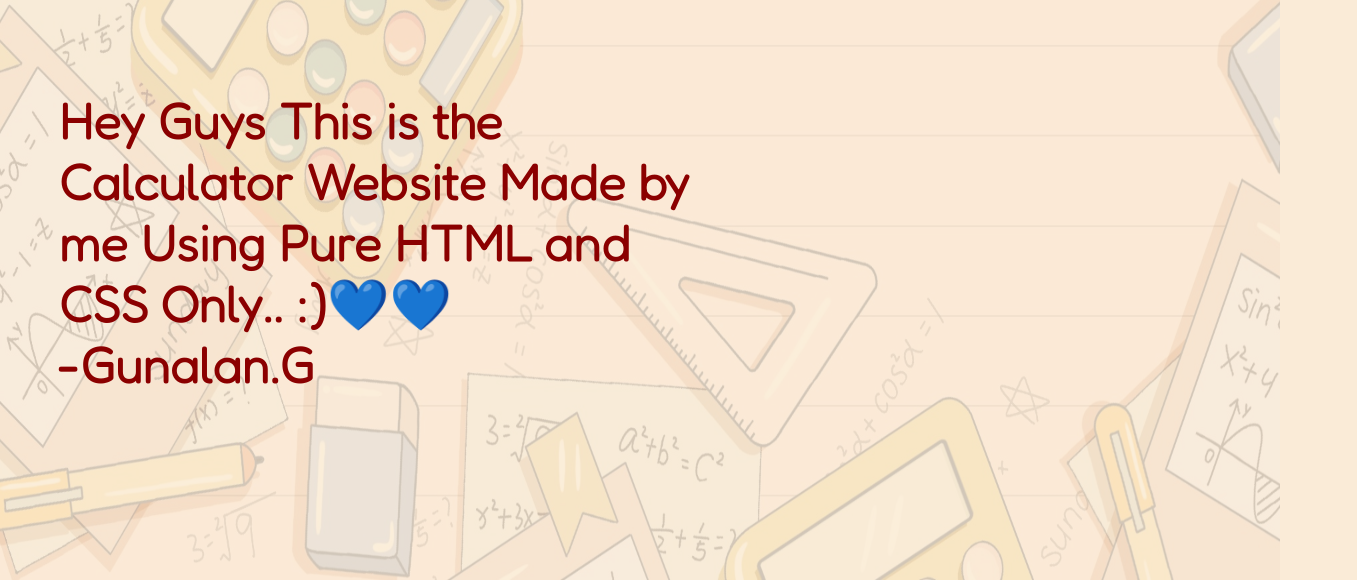
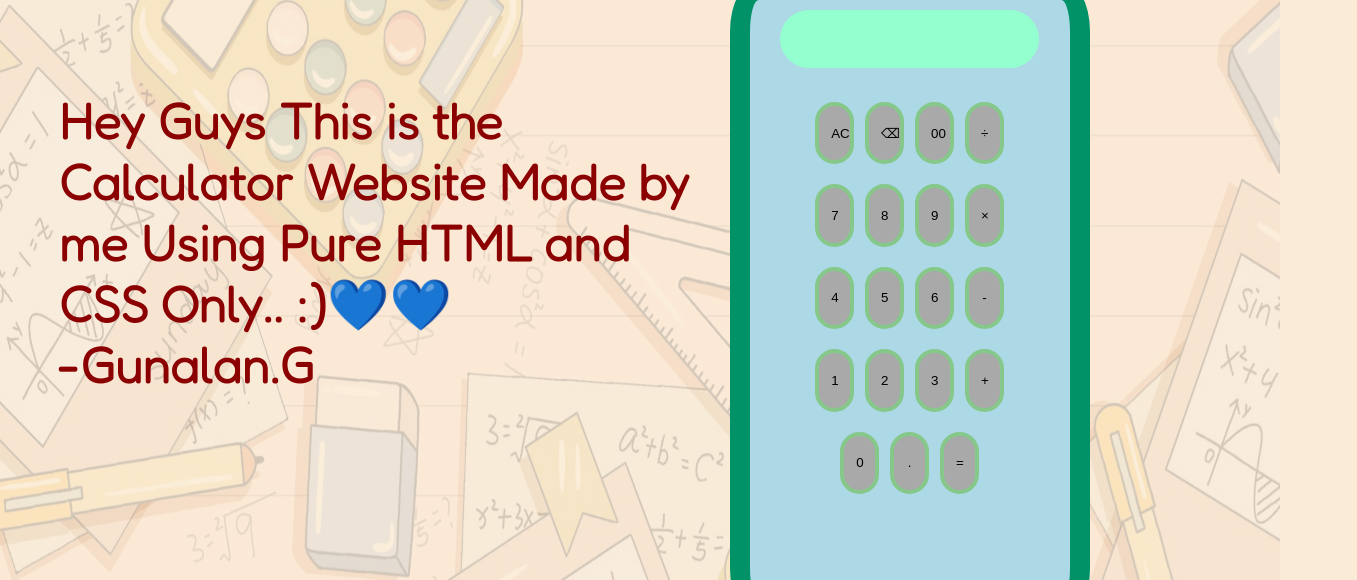
Before and after one commit to Gunalan27/Calculator-using-html-and-css, a plain HTML site: page index.html in a window 1280 px wide. Shown: the part 220-800 px from the top of the page, 1357 px wide, since content can reach past the window. Drawn offline with Linux system fonts and the light colour scheme; a web font is replaced by a local one.

Commit message:
Update index.html

```diff
--- a/index.html
+++ b/index.html
@@ -19,7 +19,7 @@
  <img src="m1.jpg" alt="background-image">
   <h2><i><u>Calculator </u></i>&#128425</h2>
    <h3>Hey Guys This is the Calculator Website Made by me Using Pure HTML and CSS Only.. :)&#128153&#128153<br>-Gunalan.G</h3>
-   <div id>
+   <div id=rd1>
    <form action="" name="calc">
        <input type="text" id="in" name="input">
        <br>
```
